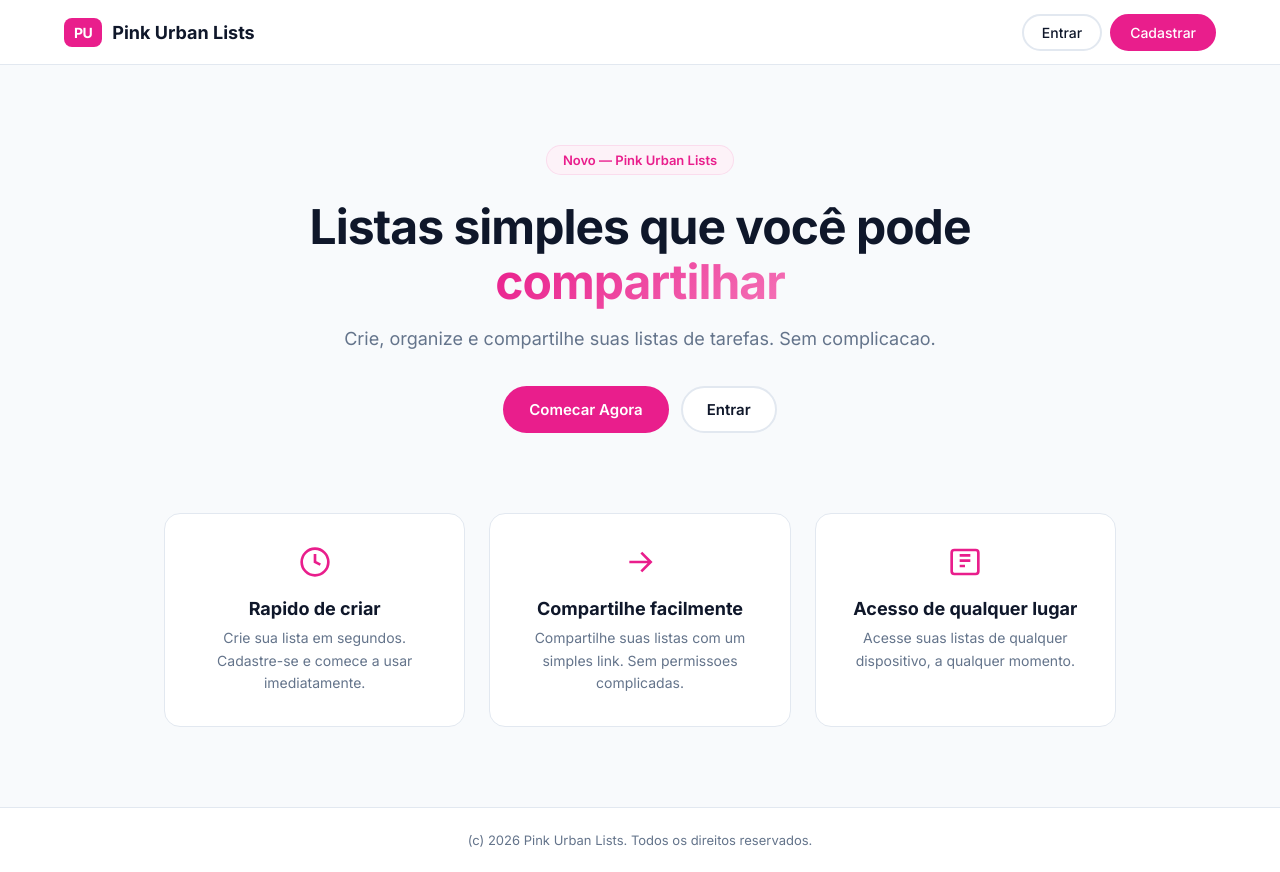
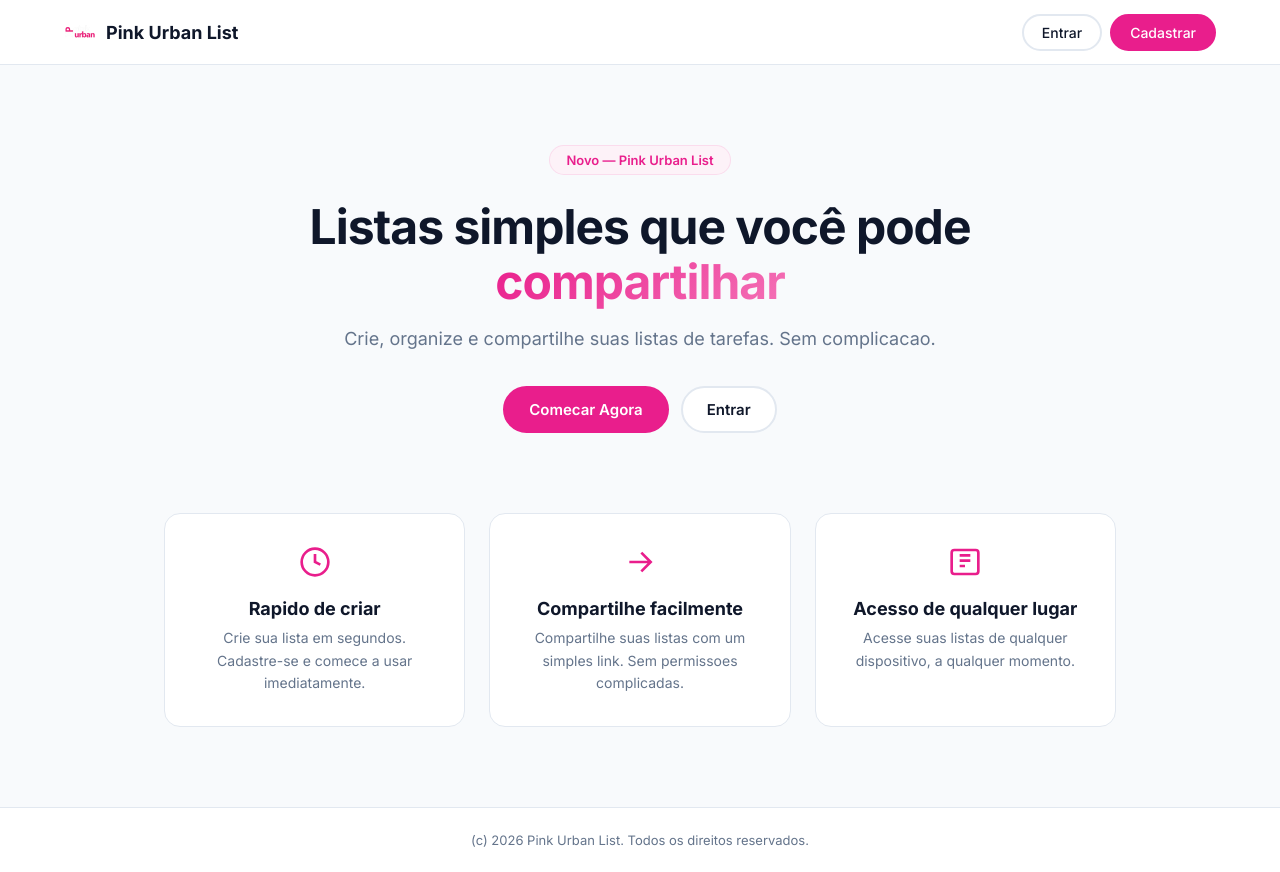
Before and after one commit to mathvelozzo/TODO-List---Pink-Urban, a Flask app: page / in a window 1280 px wide. Run offline with Flask 3, Linux system fonts and the light colour scheme.

Commit message:
branding: replace PU logo with logopk image, Pink Urban Lists → Pink Urban List

```diff
--- a/static/css/style.css
+++ b/static/css/style.css
@@ -90,14 +90,10 @@ a:hover {
     color: var(--pu-pink);
 }
 
-.logo-icon {
-    background: var(--pu-pink);
-    color: white;
-    padding: 6px 10px;
-    border-radius: var(--pu-radius-sm);
-    font-size: 14px;
-    font-weight: 700;
-    letter-spacing: -0.5px;
+.logo-img {
+    height: 32px;
+    width: auto;
+    object-fit: contain;
 }
 
 .nav-links {
--- a/templates/base.html
+++ b/templates/base.html
@@ -3,7 +3,7 @@
 <head>
     <meta charset="UTF-8">
     <meta name="viewport" content="width=device-width, initial-scale=1.0">
-    <title>{% block title %}Pink Urban Lists{% endblock %}</title>
+    <title>{% block title %}Pink Urban List{% endblock %}</title>
     <link href="https://fonts.googleapis.com/css2?family=Inter:wght@400;500;600;700&display=swap" rel="stylesheet">
     <link rel="stylesheet" href="{{ url_for('static', filename='css/style.css') }}">
     {% block extra_css %}{% endblock %}
@@ -12,8 +12,8 @@
     <nav class="navbar">
         <div class="nav-container">
             <a href="{{ url_for('main.index') }}" class="nav-logo">
-                <span class="logo-icon">PU</span>
-                <span class="logo-text">Pink Urban Lists</span>
+                <img src="{{ url_for('static', filename='images/logopk-removebg-preview.png') }}" class="logo-img" alt="Pink Urban List" height="32">
+                <span class="logo-text">Pink Urban List</span>
             </a>
             <div class="nav-links">
                 {% if current_user.is_authenticated %}
@@ -53,7 +53,7 @@
 
     <footer class="footer">
         <div class="footer-container">
-            <p>(c) 2026 Pink Urban Lists. Todos os direitos reservados.</p>
+            <p>(c) 2026 Pink Urban List. Todos os direitos reservados.</p>
         </div>
     </footer>
 
--- a/templates/index.html
+++ b/templates/index.html
@@ -1,10 +1,10 @@
 {% extends "base.html" %}
 
-{% block title %}Pink Urban Lists - To-do lists simples e compartilháveis{% endblock %}
+{% block title %}Pink Urban List - To-do lists simples e compartilháveis{% endblock %}
 
 {% block content %}
 <section class="hero">
-    <div class="hero-badge">Novo — Pink Urban Lists</div>
+    <div class="hero-badge">Novo — Pink Urban List</div>
     <h1 class="hero-title">Listas simples que você pode <span class="highlight">compartilhar</span></h1>
     <p class="hero-subtitle">Crie, organize e compartilhe suas listas de tarefas. Sem complicacao.</p>
 
--- a/templates/login.html
+++ b/templates/login.html
@@ -1,6 +1,6 @@
 {% extends "base.html" %}
 
-{% block title %}Entrar - Pink Urban Lists{% endblock %}
+{% block title %}Entrar - Pink Urban List{% endblock %}
 
 {% block content %}
 <div class="auth-page">
--- a/templates/register.html
+++ b/templates/register.html
@@ -1,13 +1,13 @@
 {% extends "base.html" %}
 
-{% block title %}Cadastro - Pink Urban Lists{% endblock %}
+{% block title %}Cadastro - Pink Urban List{% endblock %}
 
 {% block content %}
 <div class="auth-page">
     <div class="auth-container">
         <div class="auth-header">
             <h1>Crie sua conta</h1>
-            <p>Cadastre-se para acessar o Pink Urban Lists</p>
+            <p>Cadastre-se para acessar o Pink Urban List</p>
         </div>
 
         <form class="auth-form" id="registerForm">
--- a/templates/view_list.html
+++ b/templates/view_list.html
@@ -1,6 +1,6 @@
 {% extends "base.html" %}
 
-{% block title %}{{ todo_list.title }} - Pink Urban Lists{% endblock %}
+{% block title %}{{ todo_list.title }} - Pink Urban List{% endblock %}
 
 {% block content %}
 <div class="list-page">
```
Also changed, not shown: static/images/logopk-removebg-preview.png (added).
